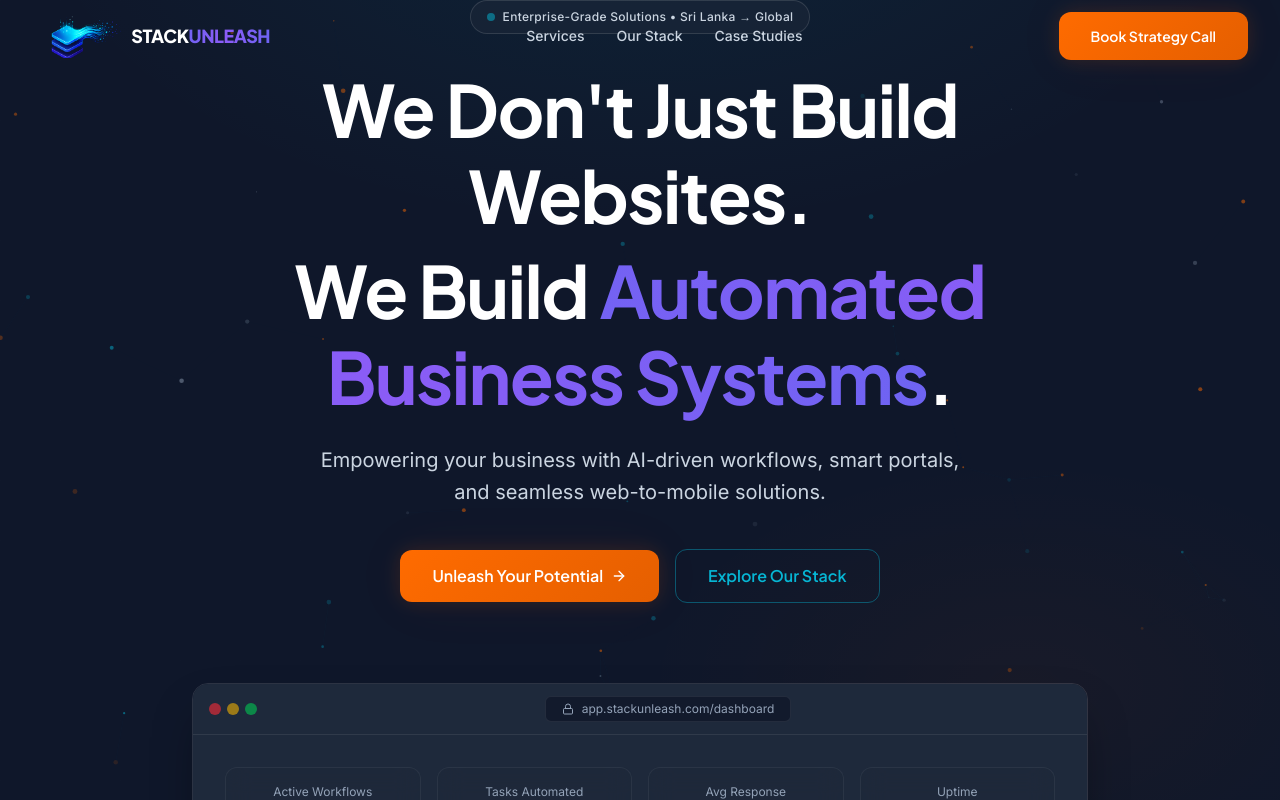
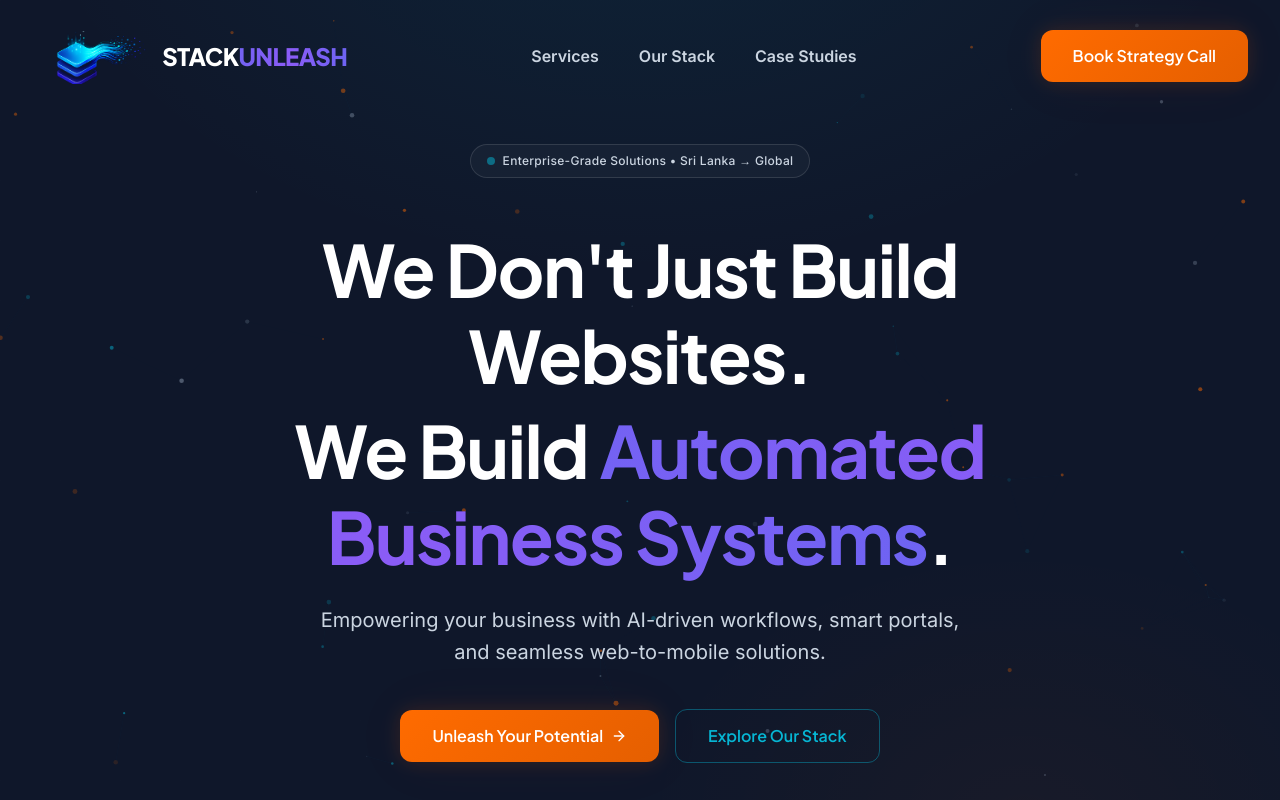
Before and after one commit to DhajaW/stackunleash, a Next.js app: page / in a window 1280 px wide. Shown: the top 800 px of the page. Built offline with nearby package versions, Linux system fonts and the light colour scheme.

Commit message:
Enlarge header logo, adjust font sizes, increase navigation gaps, and add top padding to Hero to prevent collision

```diff
--- a/src/components/Header.tsx
+++ b/src/components/Header.tsx
@@ -35,23 +35,23 @@ export default function Header() {
       id="site-header"
       className={`fixed top-0 left-0 right-0 z-50 transition-all duration-300 ${
         scrolled
-          ? "glass shadow-lg shadow-black/20"
-          : "bg-transparent"
+          ? "glass shadow-lg shadow-black/20 py-2"
+          : "bg-transparent py-4"
       }`}
     >
-      <nav className="max-w-7xl mx-auto px-4 sm:px-6 lg:px-8 flex items-center justify-between h-[72px]">
+      <nav className="max-w-7xl mx-auto px-4 sm:px-6 lg:px-8 flex items-center justify-between h-[80px]">
         {/* Logo */}
         <a
           href="#hero"
           id="logo-link"
-          className="flex items-center gap-2 group"
+          className="flex items-center gap-3.5 group"
           aria-label="StackUnleash Home"
         >
           <div className="transition-transform duration-300 group-hover:scale-110">
-            <img src="/logo-icon.png" alt="StackUnleash Icon" className="h-11 w-auto object-contain" />
+            <img src="/logo-icon.png" alt="StackUnleash Icon" className="h-14 w-auto object-contain" />
           </div>
           <span
-            className="text-lg font-extrabold tracking-tight"
+            className="text-2xl font-black tracking-tight"
             style={{ fontFamily: "var(--font-heading)" }}
           >
             <span className="text-white">STACK</span>
@@ -60,13 +60,13 @@ export default function Header() {
         </a>
 
         {/* Desktop Nav */}
-        <div className="hidden md:flex items-center gap-8">
+        <div className="hidden md:flex items-center gap-10">
           {navLinks.map((link) => (
             <a
               key={link.href}
               href={link.href}
               id={`nav-${link.label.toLowerCase().replace(/\s/g, "-")}`}
-              className="text-sm font-medium text-text-secondary hover:text-white transition-colors duration-300 relative after:absolute after:bottom-[-4px] after:left-0 after:w-0 after:h-[2px] after:bg-orange after:transition-all after:duration-300 hover:after:w-full"
+              className="text-base font-semibold text-text-secondary hover:text-white transition-colors duration-300 relative after:absolute after:bottom-[-4px] after:left-0 after:w-0 after:h-[2px] after:bg-orange after:transition-all after:duration-300 hover:after:w-full"
               style={{ fontFamily: "var(--font-body)" }}
             >
               {link.label}
@@ -79,7 +79,7 @@ export default function Header() {
           <a
             href="#discovery"
             id="header-cta"
-            className="btn-primary text-sm glow-orange glow-orange-hover"
+            className="btn-primary text-base px-6 py-3 glow-orange glow-orange-hover font-bold"
           >
             Book Strategy Call
           </a>
@@ -99,7 +99,7 @@ export default function Header() {
 
       {/* Mobile Menu */}
       <div
-        className={`md:hidden fixed inset-0 top-[72px] z-40 transition-all duration-300 ${
+        className={`md:hidden fixed inset-0 top-[112px] z-40 transition-all duration-300 ${
           mobileOpen
             ? "opacity-100 pointer-events-auto"
             : "opacity-0 pointer-events-none"
--- a/src/components/Hero.tsx
+++ b/src/components/Hero.tsx
@@ -106,7 +106,7 @@ export default function Hero() {
   return (
     <section
       id="hero"
-      className="relative min-h-screen flex items-center justify-center overflow-hidden"
+      className="relative min-h-screen flex flex-col justify-center items-center overflow-hidden pt-36 pb-16"
     >
       {/* Background layers */}
       <div className="absolute inset-0 bg-navy" />
@@ -132,7 +132,7 @@ export default function Hero() {
       {/* Content */}
       <div className="relative z-10 max-w-5xl mx-auto px-4 sm:px-6 text-center">
         {/* Trust badge */}
-        <div className="animate-fade-up mb-8 inline-flex items-center gap-2 px-4 py-2 rounded-full border border-border-light bg-glass-light">
+        <div className="animate-fade-up mb-12 inline-flex items-center gap-2 px-4 py-2 rounded-full border border-border-light bg-glass-light">
           <span className="w-2 h-2 rounded-full bg-cyan animate-pulse" />
           <span
             className="text-xs font-medium text-text-secondary tracking-wide"
```
